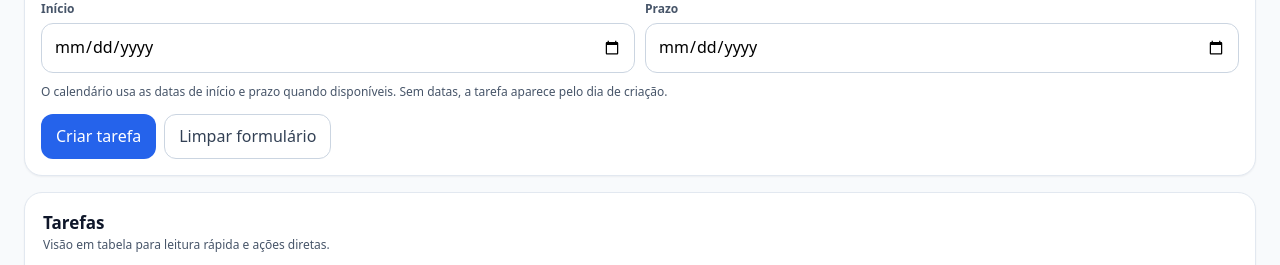
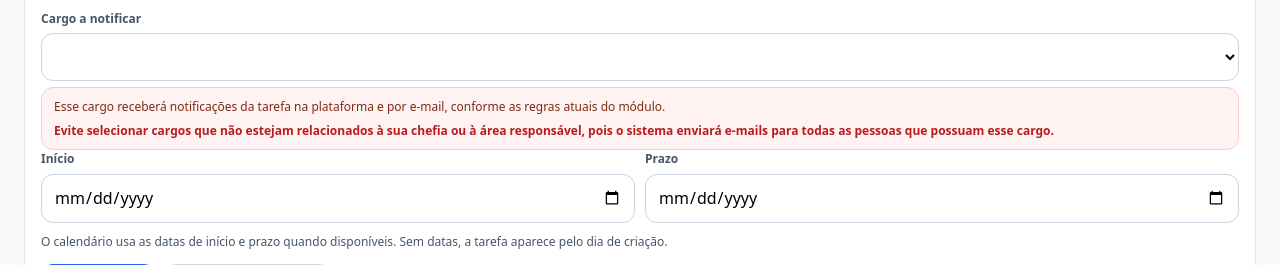
Before and after one commit to oBaldon/portal-agepar, a FastAPI app: template apps/bff/app/automations/templates/tasks/ui.html in a window 1280 px wide. Shown: the part 1178-1443 px from the top of the page. Run offline with FastAPI, Linux system fonts and the light colour scheme; the template is opened without the code that fills it, so the values that code supplies are empty; parts of the project's set-up code (start-up, migrations or seed data) failed here and were passed over; some libraries are stand-ins or nearby versions.

Commit message:
feat(tasks): adiciona notificacao por cargo e refina avisos do formulario

```diff
--- a/apps/bff/app/automations/tasks.py
+++ b/apps/bff/app/automations/tasks.py
@@ -23,6 +23,7 @@ Observações
 """
 
 import logging
+import os
 import pathlib
 import uuid
 from datetime import date, datetime, timezone
@@ -599,6 +600,54 @@ def _validate_dates(start_date: Optional[date], due_date: Optional[date]) -> Non
         raise HTTPException(status_code=422, detail={"dueDate": "must be greater than or equal to startDate"})
 
 
+
+
+def _parse_default_roles() -> List[str]:
+    raw = os.getenv("AUTH_DEFAULT_ROLES", "")
+    out: List[str] = []
+    seen: set[str] = set()
+    for part in raw.split(","):
+        role = str(part or "").strip().lower()
+        if not role or role in seen:
+            continue
+        seen.add(role)
+        out.append(role)
+    return out
+
+
+def _load_role_options() -> List[str]:
+    with _pg() as conn, conn.cursor() as cur:
+        cur.execute(
+            """
+            SELECT DISTINCT LOWER(TRIM(r.name)) AS role_name
+            FROM users u
+            JOIN user_roles ur ON ur.user_id = u.id
+            JOIN roles r ON r.id = ur.role_id
+            WHERE u.status = 'active'
+              AND r.name IS NOT NULL
+              AND BTRIM(r.name) <> ''
+            ORDER BY LOWER(TRIM(r.name)) ASC
+            """
+        )
+        rows = cur.fetchall() or []
+
+    seen: set[str] = set()
+    out: List[str] = []
+
+    for row in rows:
+        role_name = str(row["role_name"] or "").strip().lower()
+        if not role_name or role_name in seen:
+            continue
+        seen.add(role_name)
+        out.append(role_name)
+
+    for role_name in _parse_default_roles():
+        if role_name not in seen:
+            seen.add(role_name)
+            out.append(role_name)
+
+    return out
+
 def _load_users_for_picker(user: Dict[str, Any]) -> List[Dict[str, Any]]:
     with _pg() as conn, conn.cursor() as cur:
         cur.execute(
@@ -814,6 +863,7 @@ def get_config(user: Dict[str, Any] = Depends(require_password_changed)) -> Dict
             "elevated": _is_elevated(user),
         },
         "users": _load_users_for_picker(user),
+        "roleOptions": _load_role_options(),
         "statusValues": list(_STATUS_VALUES),
         "statusFlow": _STATUS_FLOW,
         "priorityValues": sorted(_PRIORITY_VALUES),
--- a/apps/bff/app/automations/templates/tasks/ui.html
+++ b/apps/bff/app/automations/templates/tasks/ui.html
@@ -112,7 +112,25 @@
   .assignee-option .sub{font-size:11px;color:var(--muted)}
   .assignee-empty{padding:10px 12px;color:var(--muted);font-size:12px}
   .assignee-note{font-size:12px;color:var(--muted)}
+
+  .role-select{width:100%}
+  .role-note{font-size:12px;color:var(--muted)}
   .row-actions{display:flex;gap:8px;flex-wrap:wrap}
+  .role-note-warning{
+    padding:10px 12px;
+    border-radius:12px;
+    border:1px solid #fecaca;
+    background:#fef2f2;
+    color:#7c2d12;
+    font-size:12px;
+    line-height:1.45;
+  }
+
+  .role-note-emphasis{
+    display:block;
+    margin-top:6px;
+    color:#b91c1c;
+  }
   .actions-col{white-space:nowrap;width:1%}
   .table-actions{
     display:flex;
@@ -381,6 +399,16 @@
                 </div>
               </div>
             </div>
+            <div style="margin-top:10px">
+              <label for="assignedRoleName">Cargo a notificar</label>
+              <select id="assignedRoleName" class="role-select"></select>
+              <div class="role-note role-note-warning" style="margin-top:6px">
+                Esse cargo receberá notificações da tarefa na plataforma e por e-mail, conforme as regras atuais do módulo.
+                <strong class="role-note-emphasis">
+                  Evite selecionar cargos que não estejam relacionados à sua chefia ou à área responsável, pois o sistema enviará e-mails para todas as pessoas que possuam esse cargo.
+                </strong>
+              </div>
+            </div>
             <div style="display:grid;grid-template-columns:1fr 1fr;gap:10px">
               <div>
                 <label for="startDate">Início</label>
@@ -1326,6 +1354,7 @@ function resetForm(){
   document.getElementById('formTitle').textContent = 'Nova tarefa';
   document.getElementById('priority').value = 'media';
   setAssigneeValue(defaultAssigneeUserId());
+  document.getElementById('assignedRoleName').value = '';
   syncFormMode('create');
 }
 
@@ -1335,6 +1364,7 @@ function fillForm(item){
   document.getElementById('description').value = item.description || '';
   document.getElementById('priority').value = item.priority || 'media';
   setAssigneeValue(item.assignedToUserId || '');
+  document.getElementById('assignedRoleName').value = item.assignedRoleName || '';
   document.getElementById('startDate').value = item.startDate || '';
   document.getElementById('dueDate').value = item.dueDate || '';
   document.getElementById('formTitle').textContent = 'Editar tarefa';
@@ -1363,8 +1393,13 @@ async function loadConfig(){
   const userOptions = '<option value="">Todos</option>' + cfg.users.map(u => `<option value="${esc(u.id)}">${esc(u.name)}</option>`).join('');
   document.getElementById('assignedFilter').innerHTML = userOptions;
 
+  const roleOptions = ['<option value="">— Nenhum cargo —</option>']
+    .concat((cfg.roleOptions || []).map(roleName => `<option value="${esc(roleName)}">${esc(roleName)}</option>`));
+  document.getElementById('assignedRoleName').innerHTML = roleOptions.join('');
+
   wireAssigneePicker();
   setAssigneeValue(defaultAssigneeUserId());
+  document.getElementById('assignedRoleName').value = '';
 
   renderInsights();
   renderManagement();
@@ -1482,7 +1517,7 @@ function renderDetail(item, comments){
     <span class="badge ${statusClass(item.status)}">${esc(statusLabel(item.status))}</span>
     <span class="badge ${priorityClass(item.priority)}">${esc(priorityLabel(item.priority))}</span><br>
     Início: <strong>${esc(dd(item.startDate))}</strong> · Prazo: <strong>${item.isOverdue ? '<span class="overdue">' + esc(dd(item.dueDate)) + '</span>' : esc(dd(item.dueDate))}</strong><br>
-    Origem: <strong>${esc(sourceLabel(item) || 'manual')}</strong>
+    Origem: <strong>${esc(sourceLabel(item) || 'manual')}</strong> · Cargo notificado: <strong>${esc(item.assignedRoleName || '—')}</strong>
   `;
 
   const statuses = state.config.statusValues;
@@ -1582,6 +1617,7 @@ async function onSubmit(ev){
     startDate: document.getElementById('startDate').value || null,
     dueDate: document.getElementById('dueDate').value || null,
     assignedToUserId: assignedHidden || null,
+    assignedRoleName: document.getElementById('assignedRoleName').value || null,
   };
   const taskId = document.getElementById('taskId').value;
   if(taskId){
```
